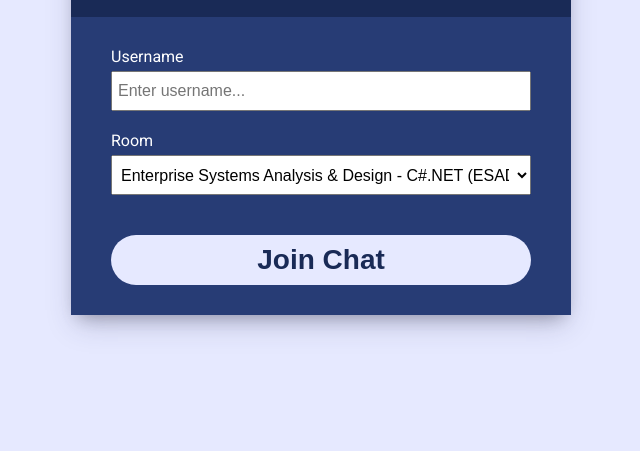
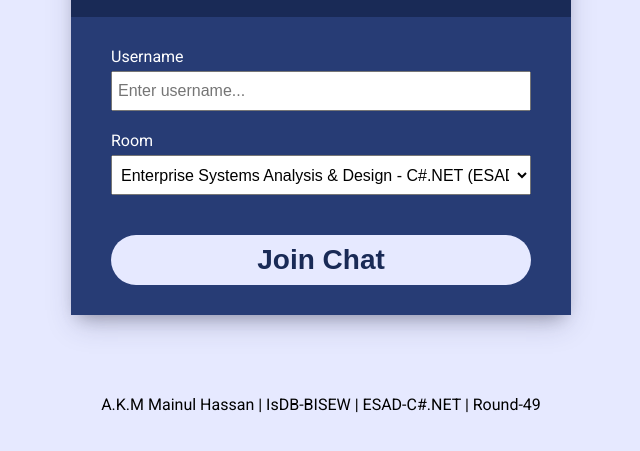
Before and after one commit to mhasanlab/isdb-bisew-chatbot, a website: page public/index.html in a window 1280 px wide. Shown: the part 141-592 px from the top of the page, without its empty margins (319-959 px from the left). Drawn offline with Linux system fonts and the light colour scheme.

Commit message:
Update index.html

```diff
--- a/public/index.html
+++ b/public/index.html
@@ -34,5 +34,8 @@
 				</form>
 			</main>
 		</div>
+		  <div style="text-align: center;">
+      <p>A.K.M Mainul Hassan | IsDB-BISEW | ESAD-C#.NET | Round-49</p>
+    </div>
 	</body>
 </html>
```
